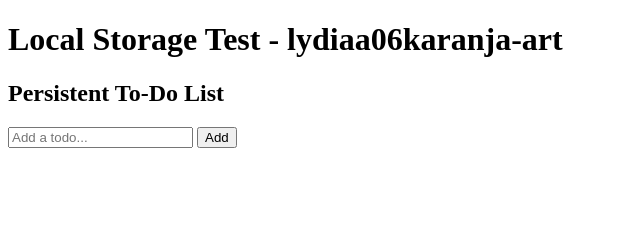
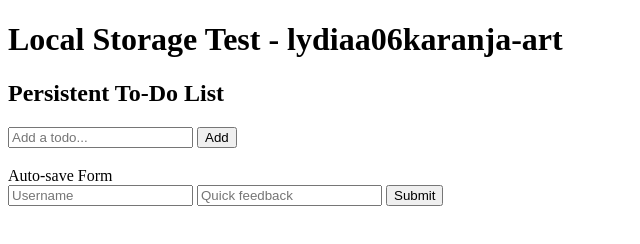
Before and after one commit to lydiaa06karanja-art/iyf-s11-week-07-lydiaa06karanja-art, a plain HTML site: page index.html in a window 1280 px wide. Shown: the whole page, without its empty margins (0-640 px from the left). Drawn offline with Linux system fonts and the light colour scheme.

Commit message:
Update index.html

```diff
--- a/index.html
+++ b/index.html
@@ -12,7 +12,12 @@
   <button onclick="handleAdd()">Add</button>
 
   <ul id="todoList"></ul>
-
+<h3></h3> Auto-save Form</h3>
+<form id="sessionForm">
+  <input type="text" name="username" placeholder="Username" />
+  <input type="text" name="feedback" placeholder="Quick feedback" />
+  <button type="submit">Submit</button>
+</form>
   <script src="script.js"></script>
 </body>
 </html>
```
